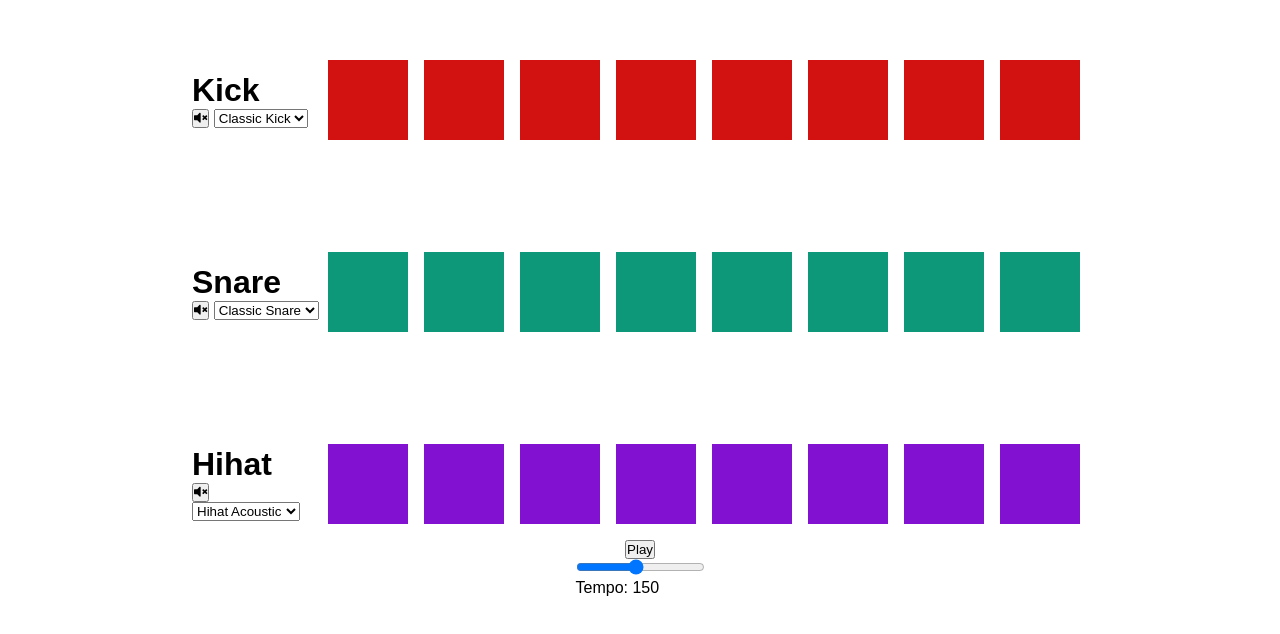
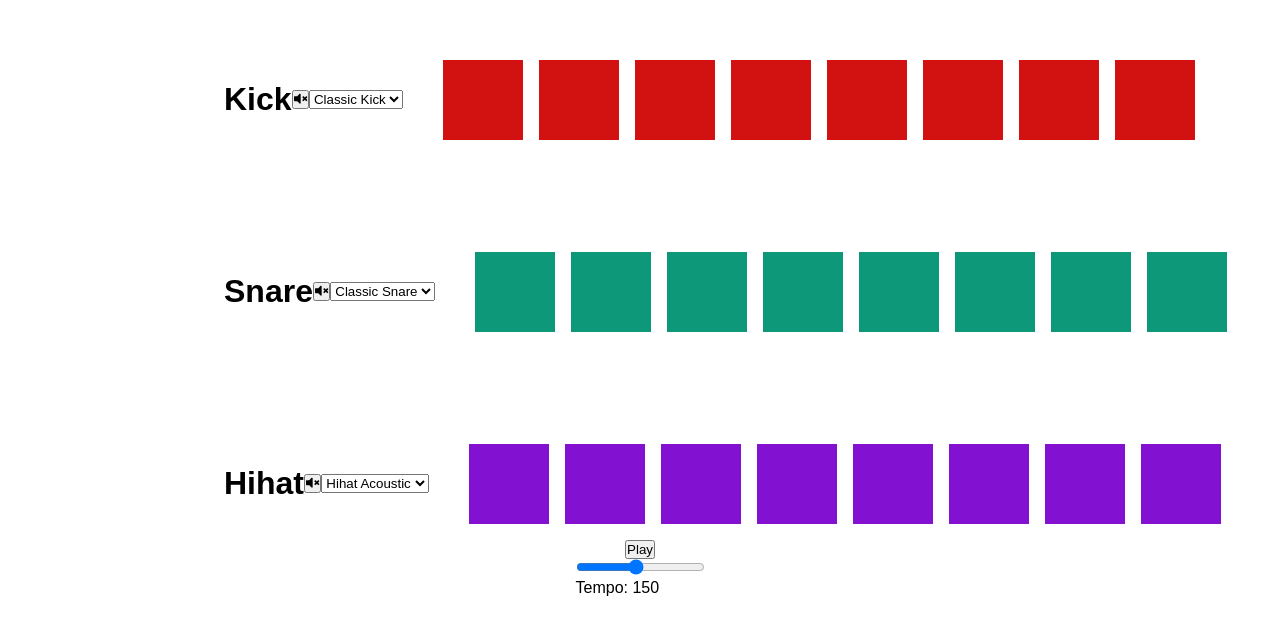
Before and after one commit to danielshmidov/musicJS, a plain HTML site: page index.html in a window 1280 px wide. Shown: the part 120-754 px from the top of the page. Drawn offline with Linux system fonts and the light colour scheme.

Commit message:
added more CSS elements

```diff
--- a/style.css
+++ b/style.css
@@ -57,3 +57,11 @@ svg {
     align-items: center;
     justify-content: center;
 }
+
+.controls{
+    display: flex;
+    justify-content: space-between;
+    align-items: center;
+    flex: 1;
+    margin: 0rem 2rem;
+}
```
